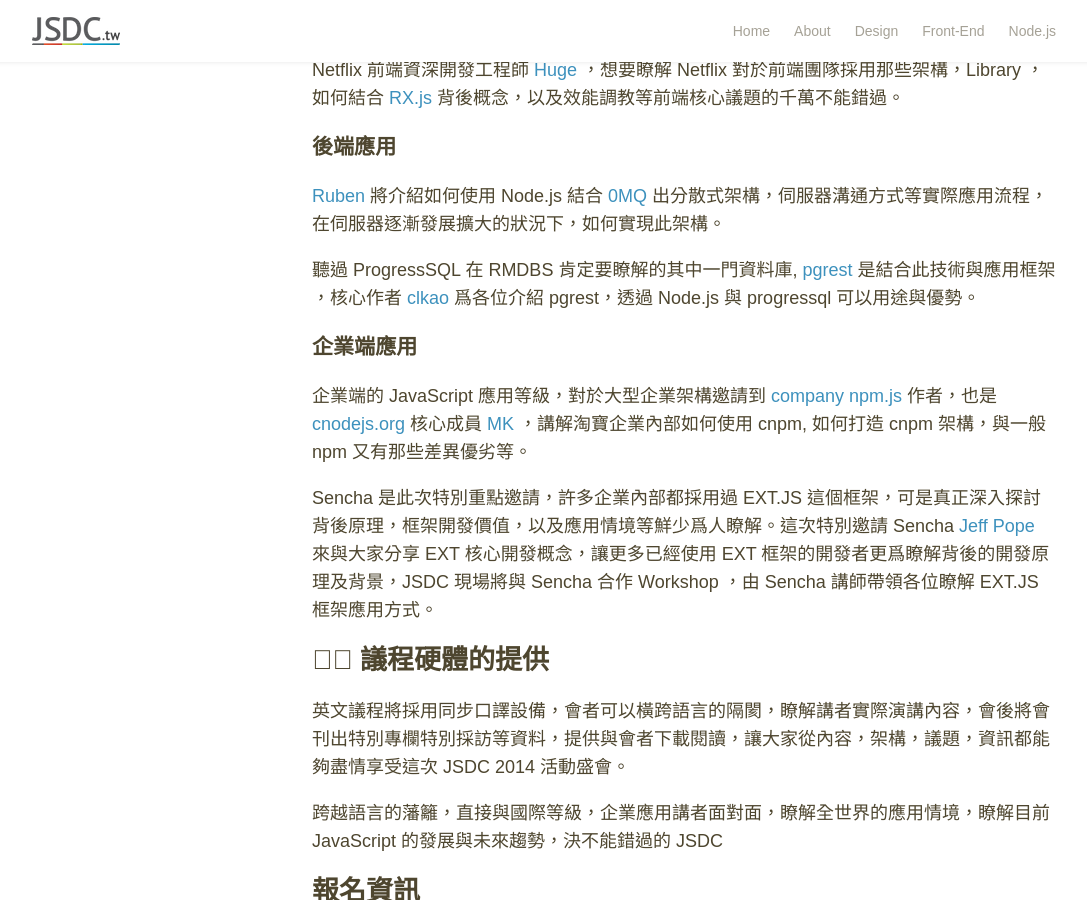
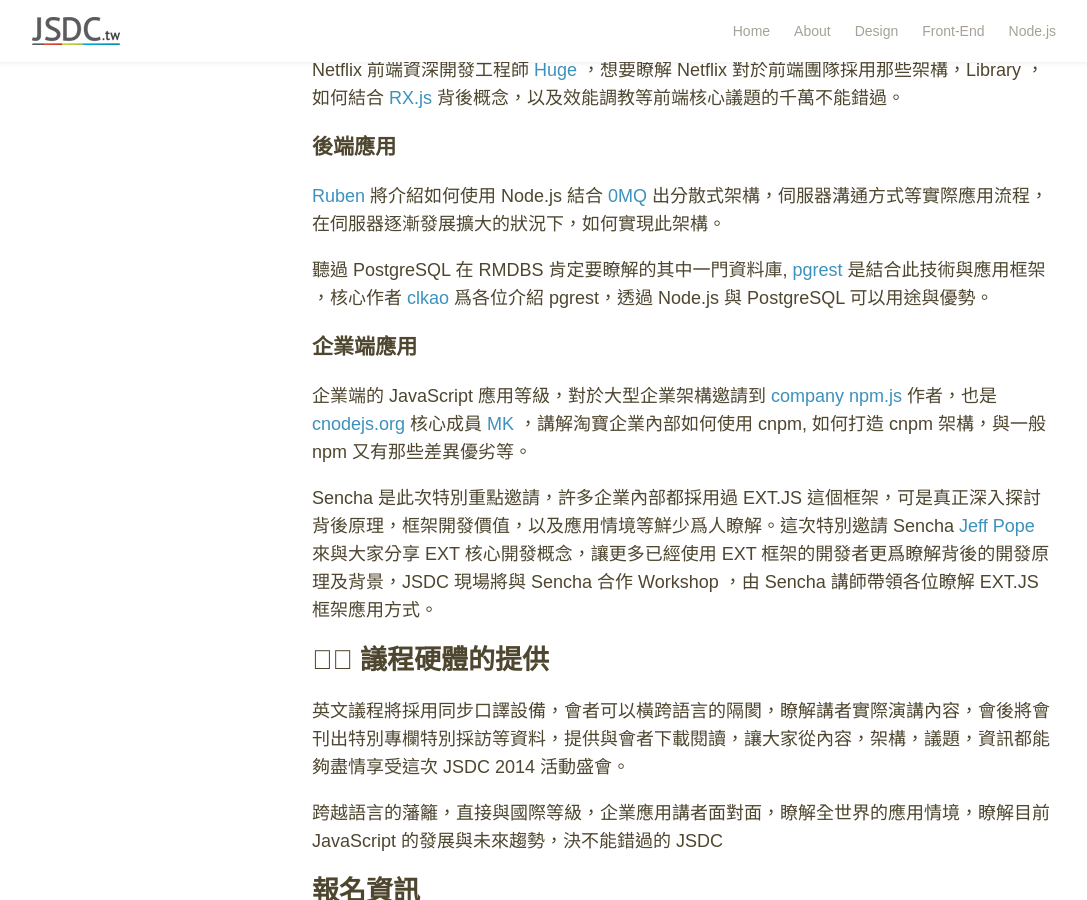
Before and after one commit to jsdc-core/blog.jsdc.tw, a Jekyll site: the page built from _posts/2014-08-14-speakers.md, in a window 1280 px wide and 900 px high, scrolled down 963 px. Shown: the whole window, without its empty margins (96-1183 px from the left). Built offline with Jekyll 4.4.1, drawn with Linux system fonts in a browser that asks for light colours; comment, search, counter and statistics services are not loaded.

Commit message:
fixed speaker typo

```diff
--- a/_posts/2014-08-14-speakers.md
+++ b/_posts/2014-08-14-speakers.md
@@ -40,7 +40,7 @@
 
 [Ruben](https://github.com/soggie) 將介紹如何使用 Node.js 結合 [0MQ](http://zeromq.org/) 出分散式架構，伺服器溝通方式等實際應用流程，在伺服器逐漸發展擴大的狀況下，如何實現此架構。
 
-聽過 ProgressSQL 在 RMDBS 肯定要瞭解的其中一門資料庫, [pgrest](https://github.com/pgrest/pgrest) 是結合此技術與應用框架 ，核心作者 [clkao](https://github.com/clkao) 爲各位介紹 pgrest，透過 Node.js 與 progressql 可以用途與優勢。
+聽過 PostgreSQL 在 RMDBS 肯定要瞭解的其中一門資料庫, [pgrest](https://github.com/pgrest/pgrest) 是結合此技術與應用框架 ，核心作者 [clkao](https://github.com/clkao) 爲各位介紹 pgrest，透過 Node.js 與 PostgreSQL 可以用途與優勢。
 
 ### 企業端應用
 
```
